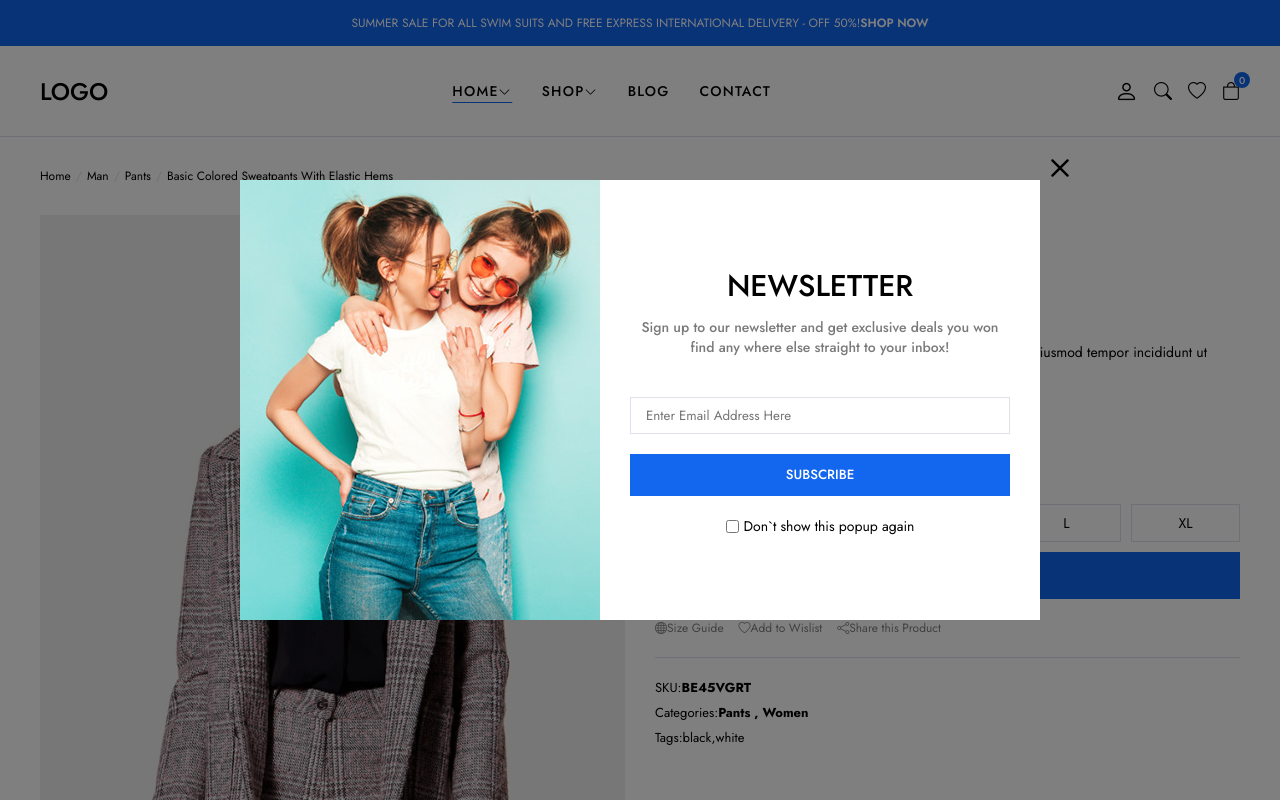
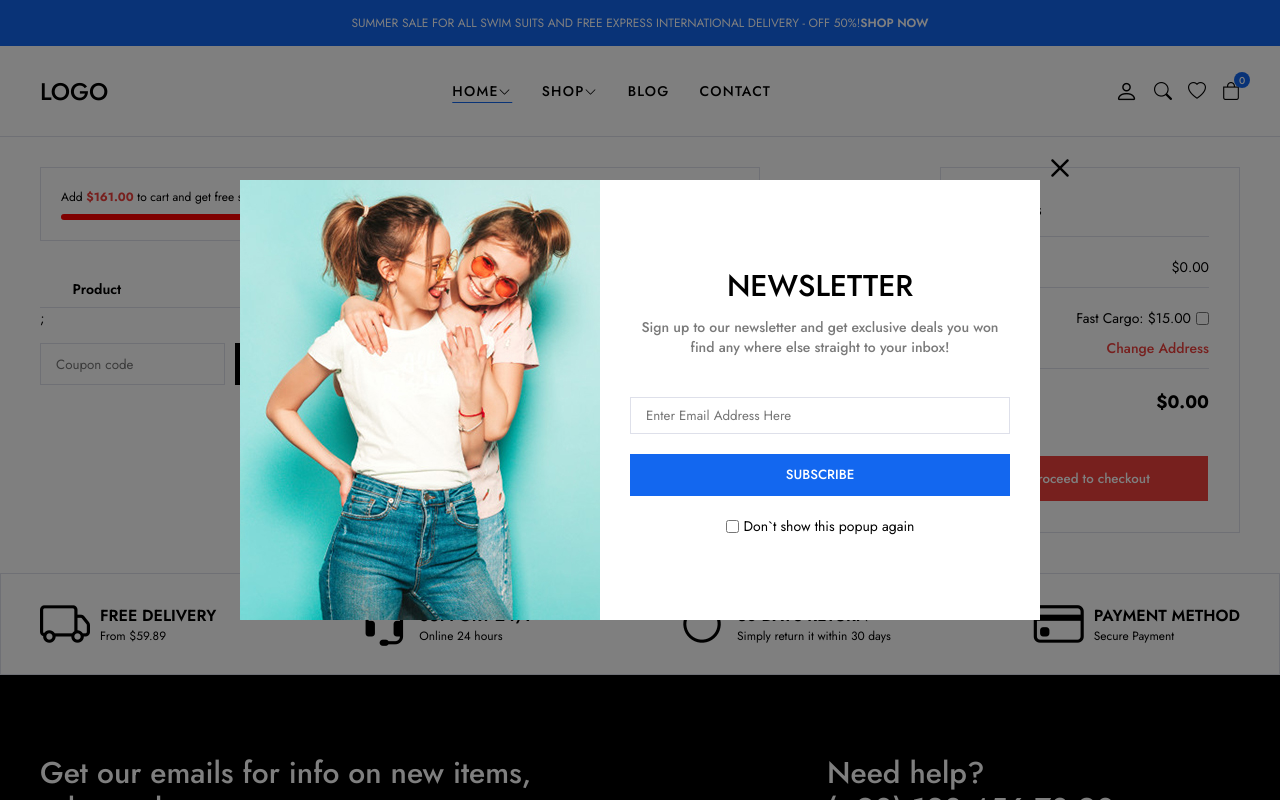
Before and after one commit to serkancan006/React-ETicaret, a React (Vite) app in the folder frontend/: page / in a window 1280 px wide. Shown: the top 800 px of the page. Built offline with nearby package versions, Linux system fonts and the light colour scheme.

Commit message:
sepet islemleri

```diff
--- a/frontend/src/App.jsx
+++ b/frontend/src/App.jsx
@@ -17,10 +17,10 @@
       {/* <ShopPage /> */}
       {/* <ContactPage /> */}
       {/* <AuthPage /> */}
-      {/* <CartPage /> */}
+      <CartPage />
       {/* <BlogPage /> */}
       {/* <BlogDetailsPage /> */}
-      <ProductDetailsPage />
+      {/* <ProductDetailsPage /> */}
     </React.Fragment>
   )
 }
--- a/frontend/src/components/Cart/CartItem.jsx
+++ b/frontend/src/components/Cart/CartItem.jsx
@@ -1,17 +1,31 @@
-const CartItem = () => {
+import PropTypes from "prop-types";
+import { useContext } from "react";
+import { CartContext } from "../../context/CartProvider";
+
+const CartItem = ({ cartItem }) => {
+    const { removeFromCart } = useContext(CartContext);
     return (
         <tr className="cart-item">
             <td></td>
             <td className="cart-image">
-                <img src="img/products/product1/1.png" alt="" />
-                <i className="bi bi-x delete-cart" data-id="1"></i>
+                <img src={cartItem.img.singleImage} alt="" />
+                <i
+                    className="bi bi-x delete-cart"
+                    onClick={() => removeFromCart(cartItem.id)}
+                ></i>
             </td>
-            <td>Analogue Resin Strap</td>
-            <td>$108.00</td>
-            <td className="product-quantity">1</td>
-            <td className="product-subtotal">$108.00</td>
+            <td>{cartItem.name}</td>
+            <td>${cartItem.price.newPrice.toFixed(2)}</td>
+            <td className="product-quantity">{cartItem.quantity}</td>
+            <td className="product-subtotal">
+                ${(cartItem.price.newPrice * cartItem.quantity).toFixed(2)}
+            </td>
         </tr>
-    )
-}
+    );
+};
 
-export default CartItem
+export default CartItem;
+
+CartItem.propTypes = {
+    cartItem: PropTypes.object,
+};
--- a/frontend/src/components/Cart/CartTable.jsx
+++ b/frontend/src/components/Cart/CartTable.jsx
@@ -1,6 +1,10 @@
+import { useContext } from 'react'
+import { CartContext } from '../../context/CartProvider'
 import CartItem from './CartItem'
 
 const CartTable = () => {
+    const { cartItems } = useContext(CartContext);
+
     return (
         <table className="shop-table">
             <thead>
@@ -14,8 +18,9 @@
                 </tr>
             </thead>
             <tbody className="cart-wrapper">
-                <CartItem />
-                <CartItem />
+                {cartItems.map((item) => (
+                    <CartItem cartItem={item} key={item.id} />
+                ))};
             </tbody>
         </table>
     )
--- a/frontend/src/components/Cart/CartTotals.jsx
+++ b/frontend/src/components/Cart/CartTotals.jsx
@@ -1,4 +1,26 @@
+import { useContext, useState } from "react";
+import { CartContext } from "../../context/CartProvider";
+
 const CartTotals = () => {
+    const [fastCargoChecked, setFastCargoChecked] = useState(false);
+    const { cartItems } = useContext(CartContext);
+
+    const cartItemTotals = cartItems.map((item) => {
+        const itemTotal = item.price.newPrice * item.quantity;
+
+        return itemTotal;
+    });
+
+    const subTotals = cartItemTotals.reduce((previousValue, currentValue) => {
+        return previousValue + currentValue;
+    }, 0);
+
+    const cargoFee = 15;
+
+    const cartTotals = fastCargoChecked
+        ? (subTotals + cargoFee).toFixed(2)
+        : subTotals.toFixed(2);
+
     return (
         <div className="cart-totals">
             <h2>Cart totals</h2>
@@ -7,7 +29,7 @@
                     <tr className="cart-subtotal">
                         <th>Subtotal</th>
                         <td>
-                            <span id="subtotal">$316.00</span>
+                            <span id="subtotal">${subTotals.toFixed(2)}</span>
                         </td>
                     </tr>
                     <tr>
@@ -17,7 +39,12 @@
                                 <li>
                                     <label>
                                         Fast Cargo: $15.00
-                                        <input type="checkbox" id="fast-cargo" />
+                                        <input
+                                            type="checkbox"
+                                            id="fast-cargo"
+                                            checked={fastCargoChecked}
+                                            onChange={() => setFastCargoChecked(!fastCargoChecked)}
+                                        />
                                     </label>
                                 </li>
                                 <li>
@@ -29,7 +56,7 @@
                     <tr>
                         <th>Total</th>
                         <td>
-                            <strong id="cart-total">$316.00</strong>
+                            <strong id="cart-total">${cartTotals}</strong>
                         </td>
                     </tr>
                 </tbody>
@@ -38,7 +65,7 @@
                 <button className="btn btn-lg">Proceed to checkout</button>
             </div>
         </div>
-    )
-}
+    );
+};
 
-export default CartTotals
+export default CartTotals;
--- a/frontend/src/components/Layout/Header/Header.jsx
+++ b/frontend/src/components/Layout/Header/Header.jsx
@@ -1,7 +1,11 @@
+import { useContext } from "react";
+import PropTypes from "prop-types";
+import { CartContext } from "../../../context/CartProvider";
 import "./Header.css";
-import PropTypes from "prop-types";
 
 const Header = ({ setIsSearchShow }) => {
+  const { cartItems } = useContext(CartContext);
+
   return (
     <header>
       <div className="global-notification">
@@ -199,7 +203,7 @@
                 <div className="header-cart">
                   <a href="cart.html" className="header-cart-link">
                     <i className="bi bi-bag"></i>
-                    <span className="header-cart-count">0</span>
+                    <span className="header-cart-count">{cartItems.length}</span>
                   </a>
                 </div>
               </div>
--- a/frontend/src/components/Products/ProductItem.jsx
+++ b/frontend/src/components/Products/ProductItem.jsx
@@ -1,16 +1,25 @@
+import PropTypes from "prop-types";
+import { useContext } from "react";
+import { CartContext } from "../../context/CartProvider";
 import "./ProductItem.css";
 
-const ProductItem = () => {
+const ProductItem = ({ productItem }) => {
+    const { cartItems, addToCart } = useContext(CartContext);
+
+    const filteredCart = cartItems.find(
+        (cartItem) => cartItem.id == productItem.id
+    );
+
     return (
         <div className="product-item glide__slide__slide--active">
             <div className="product-image">
                 <a href="#">
-                    <img src="img/products/product1/1.png" alt="" className="img1" />
-                    <img src="img/products/product1/2.png" alt="" className="img2" />
+                    <img src={productItem.img.singleImage} alt="" className="img1" />
+                    <img src={productItem.img.thumbs[1]} alt="" className="img2" />
                 </a>
             </div>
             <div className="product-info">
-                <a href="$" className="product-title">Analogue Resin Strap</a>
+                <a href="$" className="product-title">{productItem.name}</a>
                 <ul className="product-star">
                     <li>
                         <i className="bi bi-star-fill"></i>
@@ -32,12 +41,16 @@
                     </li>
                 </ul>
                 <div className="product-prices">
-                    <strong className="new-price">$108.00</strong>
-                    <span className="old-price">$165.00</span>
+                    <strong className="new-price">${productItem.price.newPrice.toFixed(2)}</strong>
+                    <span className="old-price">${productItem.price.oldPrice.toFixed(2)}</span>
                 </div>
-                <span className="product-discount">-22%</span>
+                <span className="product-discount">-{productItem.discount}%</span>
                 <div className="product-links">
-                    <button className="add-to-cart">
+                    <button
+                        className="add-to-cart"
+                        onClick={() => addToCart(productItem)}
+                        disabled={filteredCart}
+                    >
                         <i className="bi bi-basket-fill"></i>
                     </button>
                     <button>
@@ -56,3 +69,8 @@
 }
 
 export default ProductItem
+
+ProductItem.propTypes = {
+    productItem: PropTypes.object,
+    setCartItems: PropTypes.func
+}
--- a/frontend/src/components/Products/Products.jsx
+++ b/frontend/src/components/Products/Products.jsx
@@ -69,7 +69,7 @@
                 <div className="product-wrapper product-carousel">
                     <Slider {...sliderSettings}>
                         {products.map((product) => (
-                            <ProductItem product={product} key={product.id} />
+                            <ProductItem productItem={product} key={product.id} />
                         ))}
                     </Slider>
                 </div>
--- /dev/null
+++ b/frontend/src/context/CartProvider.jsx
@@ -0,0 +1,49 @@
+import { createContext, useEffect, useState } from "react";
+import PropTypes from "prop-types";
+
+export const CartContext = createContext();
+
+const CartProvider = ({ children }) => {
+    const [cartItems, setCartItems] = useState(
+        localStorage.getItem("cartItems")
+            ? JSON.parse(localStorage.getItem("cartItems"))
+            : []
+    );
+
+    useEffect(() => {
+        localStorage.setItem("cartItems", JSON.stringify(cartItems))
+    }, [cartItems])
+
+    const addToCart = (cartItem) => {
+        //console.log(product);
+        //setCartItems([...cartItems, product])
+        setCartItems((prevCart) => [...prevCart, {
+            ...cartItem,
+            quantity: cartItem.quantity ? cartItem.quantity : 1,
+        }])
+    }
+
+    const removeFromCart = (itemId) => {
+        const filteredCartItems = cartItems.filter((cartItem) => {
+            return cartItem.id !== itemId;
+        });
+        setCartItems(filteredCartItems);
+    };
+
+    return (
+        <CartContext.Provider
+            value={{
+                cartItems,
+                addToCart,
+                removeFromCart,
+            }}>
+            {children}
+        </CartContext.Provider>
+    )
+}
+
+export default CartProvider
+
+CartProvider.propTypes = {
+    children: PropTypes.children
+}
--- a/frontend/src/main.jsx
+++ b/frontend/src/main.jsx
@@ -2,14 +2,17 @@
 import ReactDOM from 'react-dom/client'
 import App from './App.jsx'
 import MainLayout from './layouts/MainLayout.jsx'
+import CartProvider from './context/CartProvider.jsx';
 import "slick-carousel/slick/slick.css";
 import "slick-carousel/slick/slick-theme.css";
 import './index.css'
 
 ReactDOM.createRoot(document.getElementById('root')).render(
   <React.StrictMode>
-    <MainLayout>
-      <App />
-    </MainLayout>
-  </React.StrictMode>,
+    <CartProvider>
+      <MainLayout>
+        <App />
+      </MainLayout>
+    </CartProvider>
+  </React.StrictMode>
 )
```
